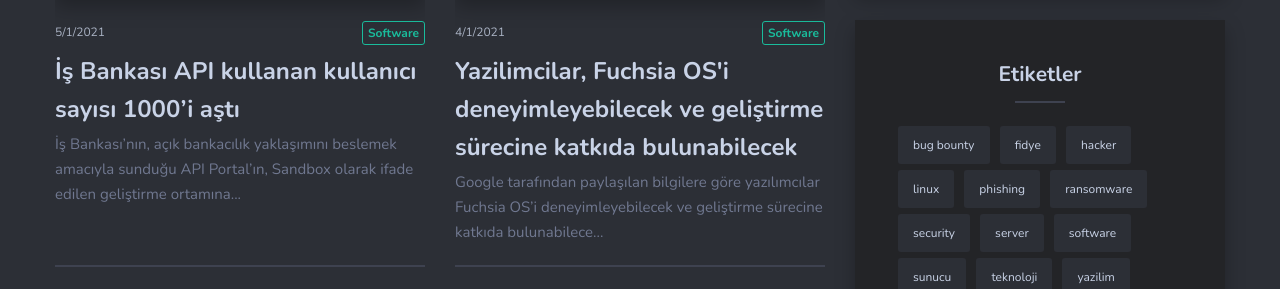
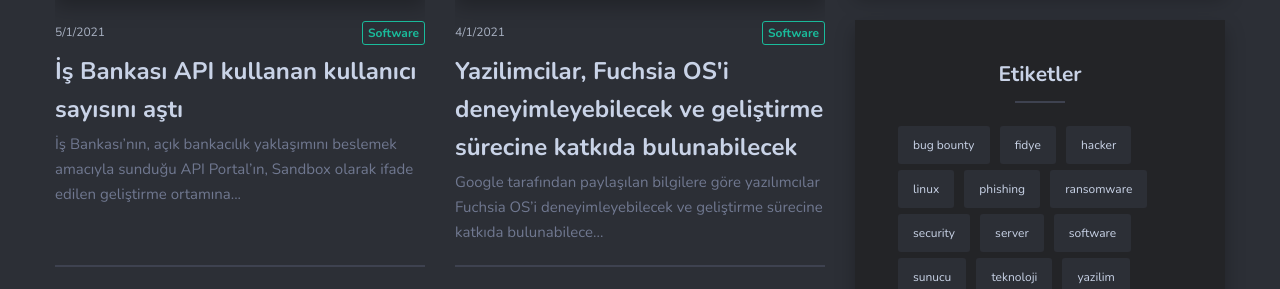
Before and after one commit to 1337software/1337software.github.io, a Jekyll site: the page built from index.html, in a window 1280 px wide and 900 px high, scrolled down 800 px. Shown: the part 205-494 px from the top of the window. Built offline with Jekyll 4.4.1, drawn with Linux system fonts in a browser that asks for light colours; nearby versions of some CDN libraries; the list of posts is cut into pages by our own code; grey boxes are pictures that could not be loaded.

Commit message:
Update 2021-01-05-isbankasi-api.markdown

```diff
--- a/_posts/2021-01-05-isbankasi-api.markdown
+++ b/_posts/2021-01-05-isbankasi-api.markdown
@@ -1,6 +1,6 @@
 ---
 layout: post
-title:  İş Bankası API kullanan kullanıcı sayısı 1000’i aştı
+title:  İş Bankası API kullanan kullanıcı sayısını aştı
 date:   2021-01-05 15:40:15 +0300
 image:  turkiye-is-bankasi.png
 tags:   [software]
```
